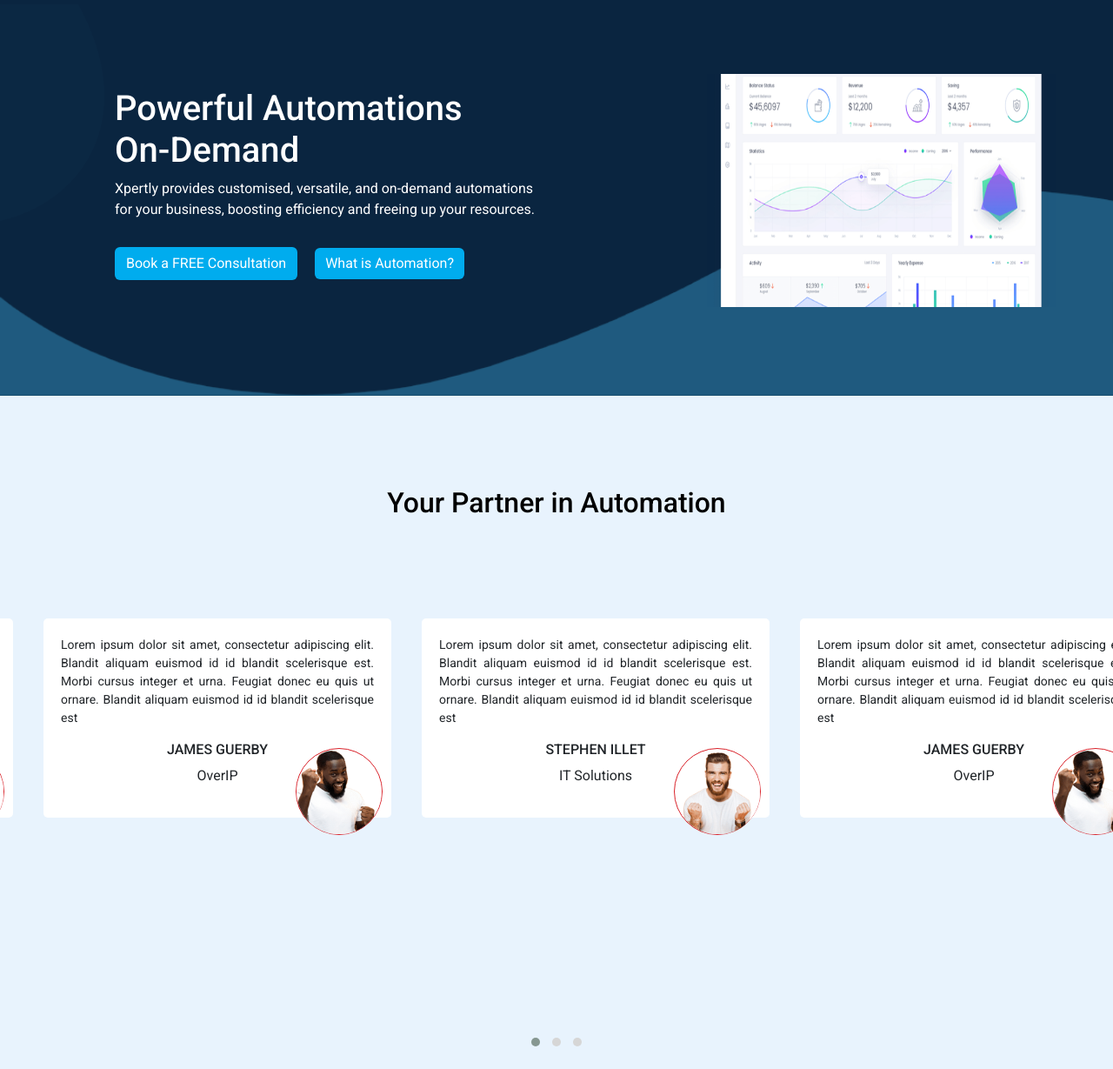
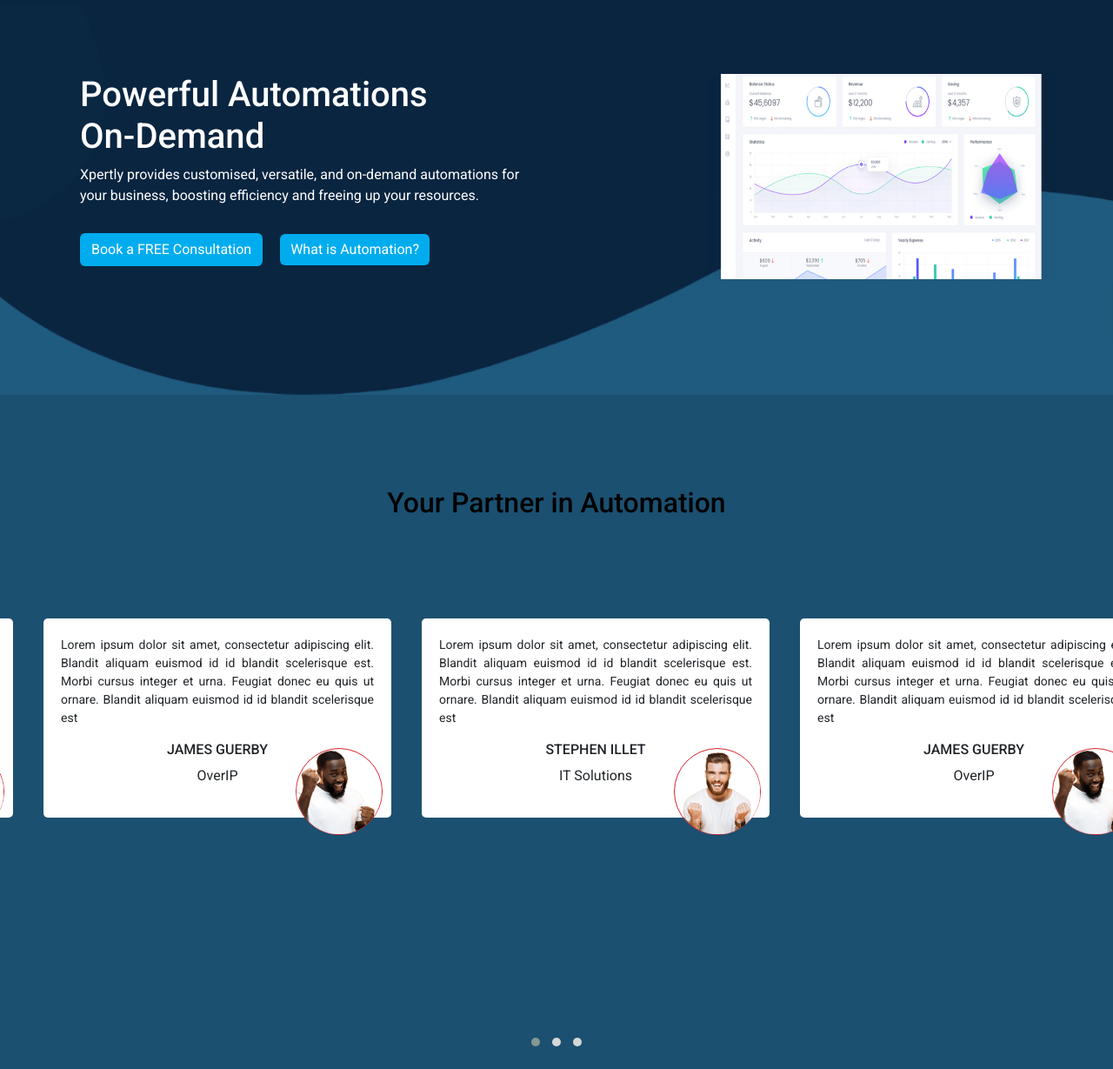
Before and after one commit to sheezaHadayat/company-website, a plain HTML site: page index.html in a window 1280 px wide. Shown: the part 71-1300 px from the top of the page at 87% size. Drawn offline with nearby package versions, Linux system fonts and the light colour scheme.

Commit message:
Update index.html

```diff
--- a/index.html
+++ b/index.html
@@ -63,7 +63,7 @@
           <div class="row">
 
             <div class="col-md-6">
-                <dir class="heading">
+                <div class="heading">
                     <h1 style="color: white;">Powerful Automations<br> On-Demand</h1>
                     <p style="color: white;">Xpertly provides customised, versatile, and on-demand automations for your business, boosting efficiency and freeing up your resources.</p>
 
@@ -71,7 +71,7 @@
 
               <button class="btn" style="background-color:none; color: white;">Book a FREE Consultation</button>
               <button class="btn" style=" background-color:none; color: white;  margin: 1rem; border: #46A0D8;">What is Automation?</button>
-            </dir>
+            </div>
             </div>
             <div class="col-md-6">
                 <img src="images/image 3.png" alt="Your Image" width="75%" height="100%" style="margin-left: 10rem; margin-bottom:3rem;">
@@ -83,7 +83,7 @@
 
       <!-- Testimonial -->
 
-      <section class="testimonial-section" style="background-color: #E8F3FD; ">
+      <section class="testimonial-section" style="background-color: #1B5071">
         <h2 style="color: black; text-align: center; padding-top: 6.5rem; padding-bottom: 6rem;">Your Partner in Automation</h2>
 
         <div class="owl-carousel owl-theme">
```
